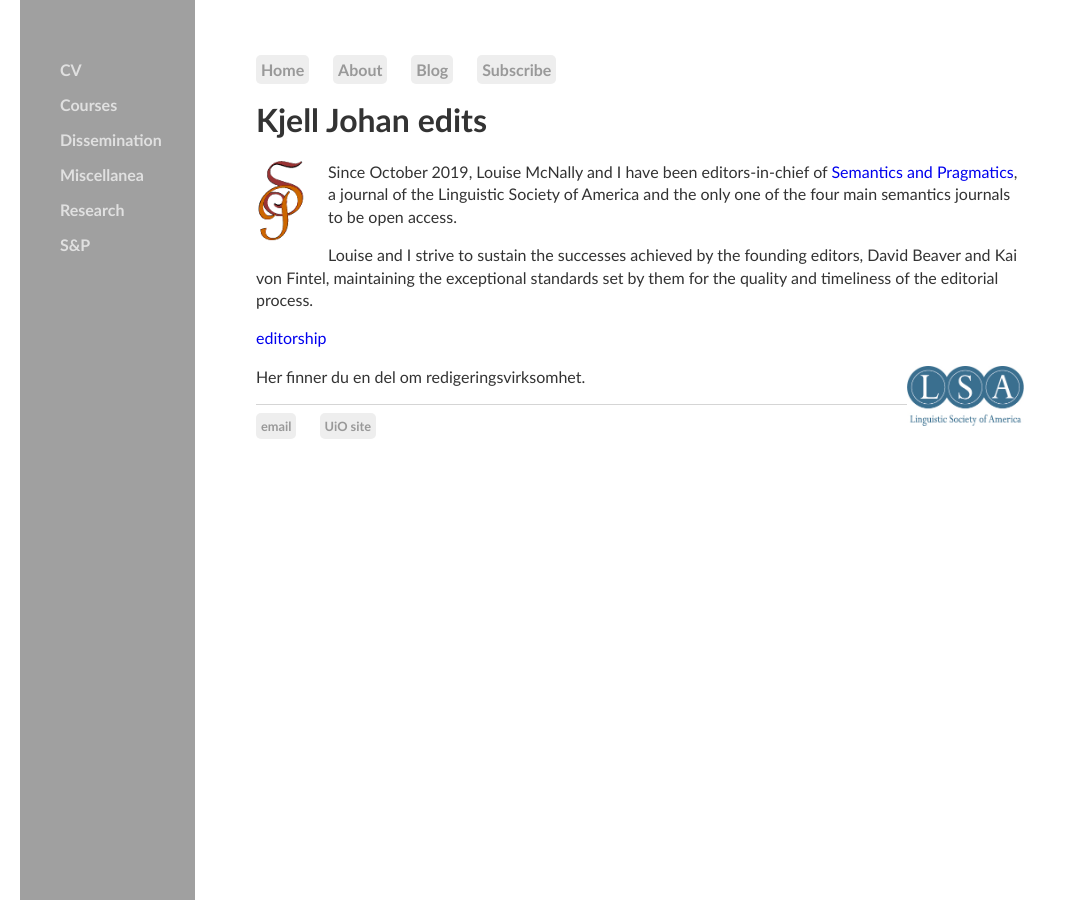
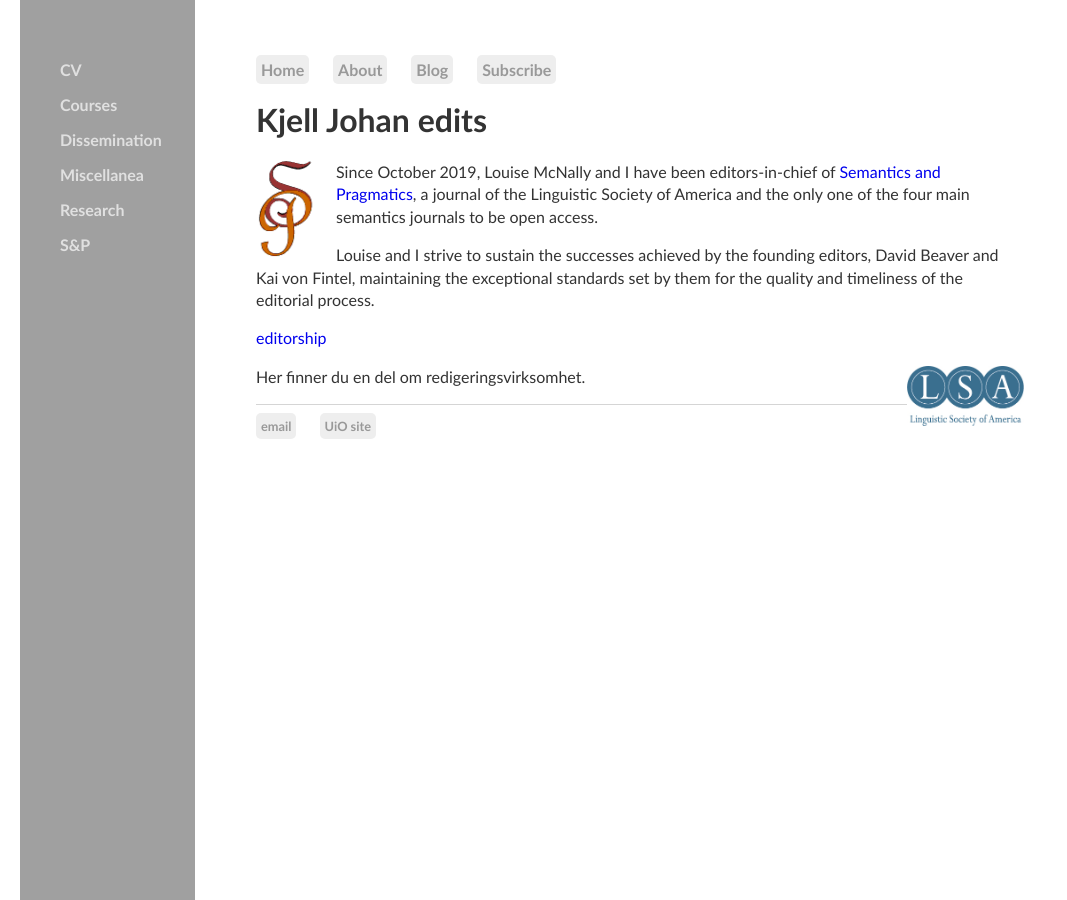
Before and after one commit to kjelljs/kjelljs.github.io, a Jekyll site: the page built from editorship/index.html, in a window 1280 px wide. Shown: the whole page, without its empty margins (0-1067 px from the left). Built offline with Jekyll 4.4.1, drawn with Linux system fonts in a browser that asks for light colours.

Commit message:
Update index.html

```diff
--- a/editorship/index.html
+++ b/editorship/index.html
@@ -4,7 +4,7 @@
 ---
 <div class="blurb">
 	<h1>Kjell Johan edits</h1>
-	<div style="width:72px; float:left;"><a href="https://semprag.org/index.php/sp/index"><img style="height:80px;" src="/pics/sp1.gif"></a></div>
+	<div style="width:80px; float:left;"><a href="https://semprag.org/index.php/sp/index"><img style="height:96px;" src="/pics/sp1.gif"></a></div>
 	<p>Since October 2019, Louise McNally and I have been editors-in-chief of <a href="https://semprag.org/index.php/sp/index">Semantics and Pragmatics</a>, a journal of the Linguistic Society of America and the only one of the four main semantics journals to be open access.</p>
 	<p>Louise and I strive to sustain the successes achieved by the founding editors, David Beaver and Kai von Fintel, maintaining the exceptional standards set by them for the quality and timeliness of the editorial process.</p>
 	<p><a href="http://kjelljs.github.io/pdf/Finteltweet.pdf">editorship</a></p>
```
